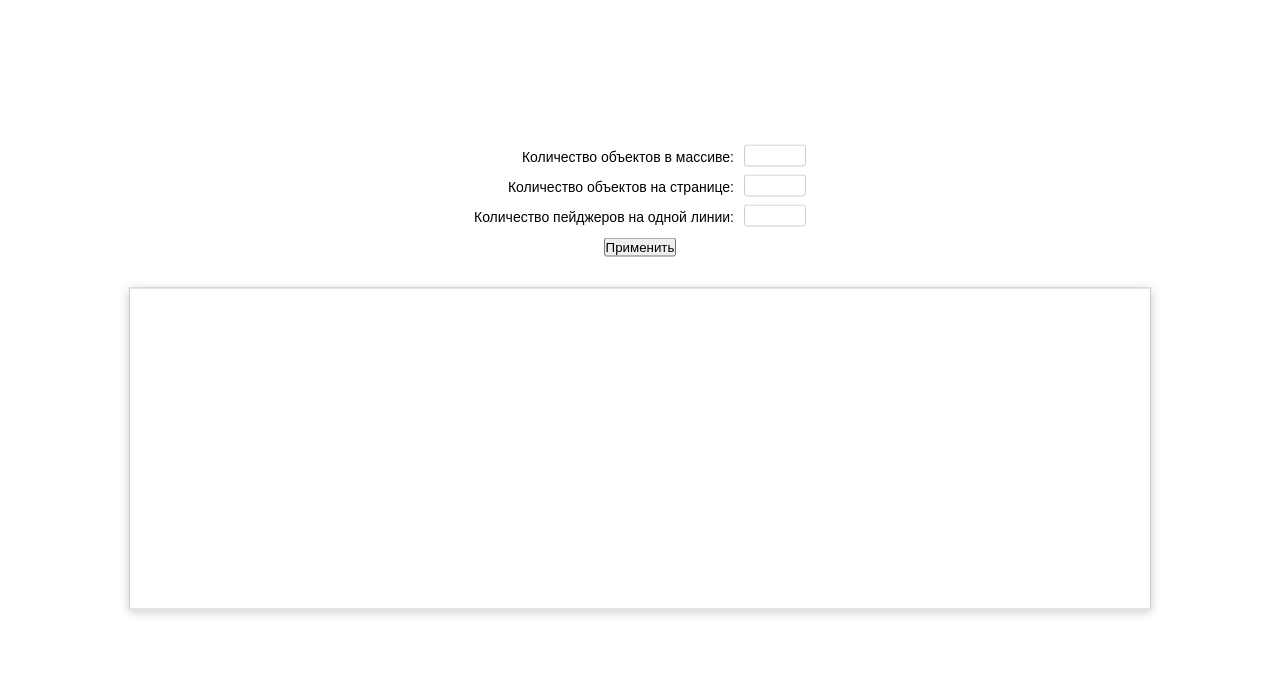
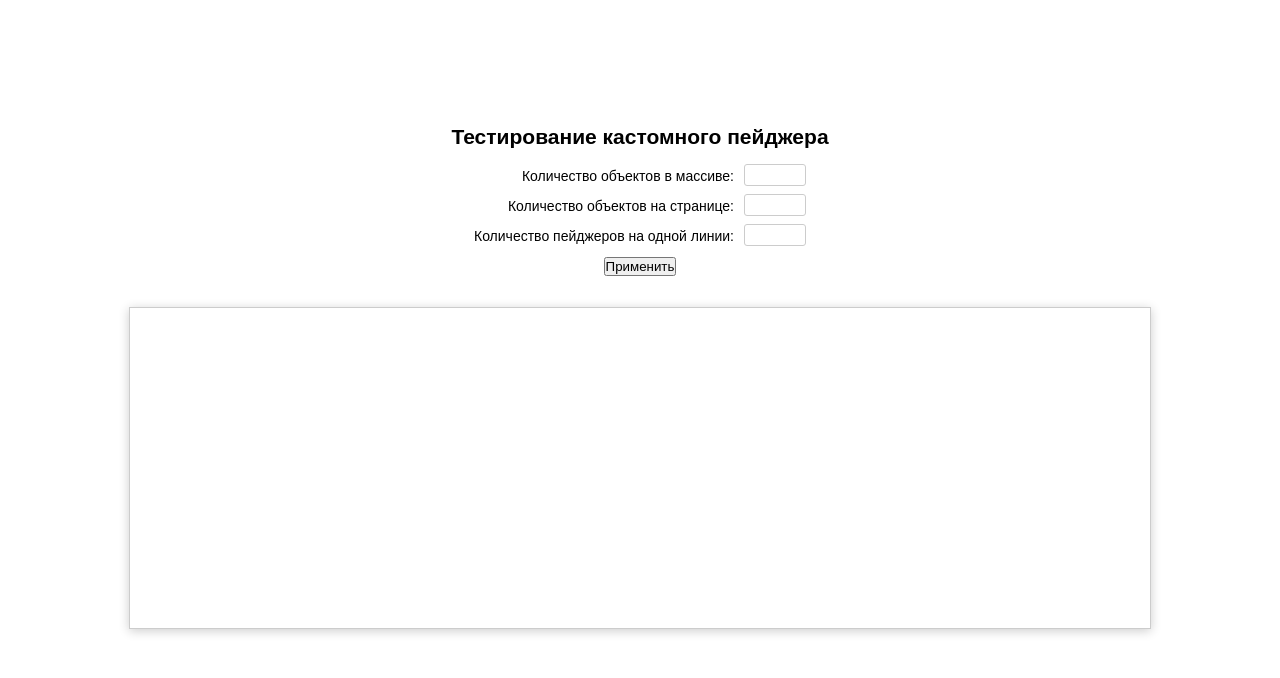
Before and after one commit to lifemaster/custom-pager, a plain HTML site: page index.html in a window 1280 px wide. Drawn offline with Linux system fonts and the light colour scheme.

Commit message:
Add header

```diff
--- a/css/style.css
+++ b/css/style.css
@@ -13,6 +13,11 @@ body {
   top: 50%;
   left: 50%;
   transform: translate(-50%, -50%);
+}
+
+h2 {
+  margin-bottom: 15px;
+  text-align: center;
 }
 
 #controls {
--- a/index.html
+++ b/index.html
@@ -9,6 +9,7 @@
 </head>
 <body>
   <div id="wrapper">
+    <h2>Тестирование кастомного пейджера</h2>
     <div id="controls">
       <div id="controls-content">
         <p>
```
